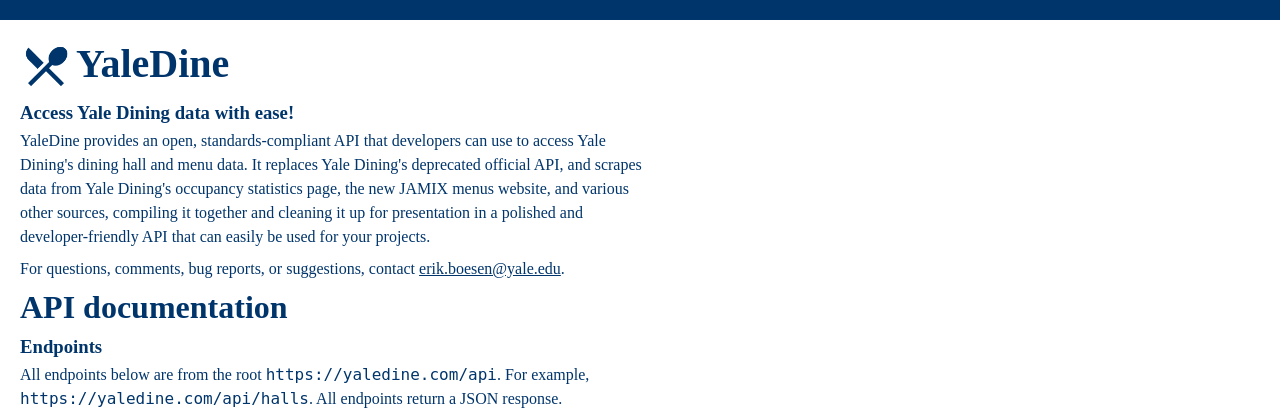
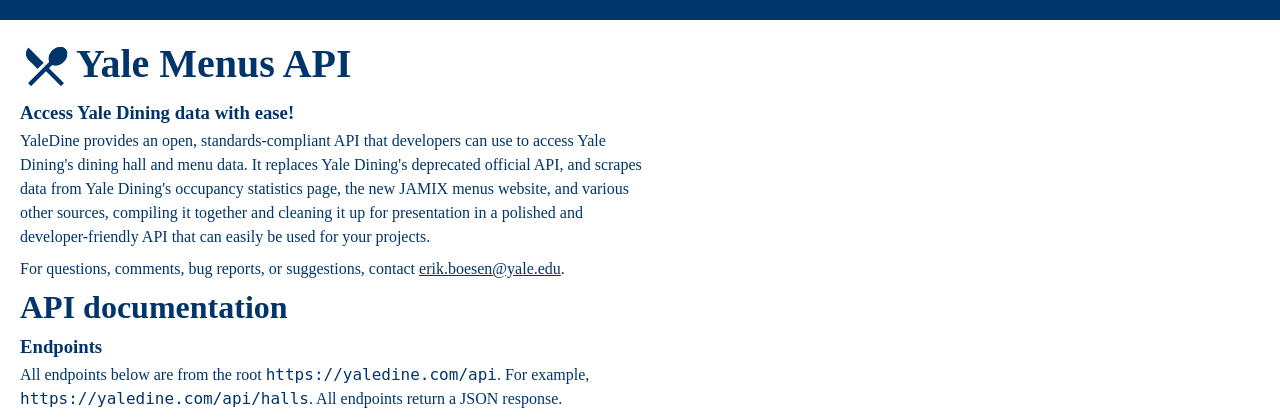
Before and after one commit to ErikBoesen/YaleDiningAPI, a Flask app: page / in a window 1280 px wide. Shown: the top 418 px of the page. Run offline with Flask 2, Linux system fonts and the light colour scheme; parts of the project's set-up code (start-up, migrations or seed data) failed here and were passed over; some web fonts are replaced.

Commit message:
Rename from YaleDine in headers

```diff
--- a/app/templates/base.html
+++ b/app/templates/base.html
@@ -3,11 +3,11 @@
     <head>
         <meta charset="utf-8">
         {% if title %}
-        <title>{{ title }} - YaleDine</title>
-        <meta property="og:title" content="{{ title }} - YaleDine">
+        <title>{{ title }} - Yale Menus API</title>
+        <meta property="og:title" content="{{ title }} - Yale Menus API">
         {% else %}
-        <title>YaleDine</title>
-        <meta property="og:title" content="YaleDine">
+        <title>Yale Menus API</title>
+        <meta property="og:title" content="Yale Menus API">
         {% endif %}
         <meta name="viewport" content="width=device-width">
         <meta name="description" content="Access Yale Dining data with ease!">
@@ -27,7 +27,7 @@
         <header>
             <a href="/">
                 <img src="/static/images/logo/logo.png" id="logo">
-                <h2>YaleDine</h2>
+                <h2>Yale Menus API</h2>
             </a>
         </header>
         <main>
```
